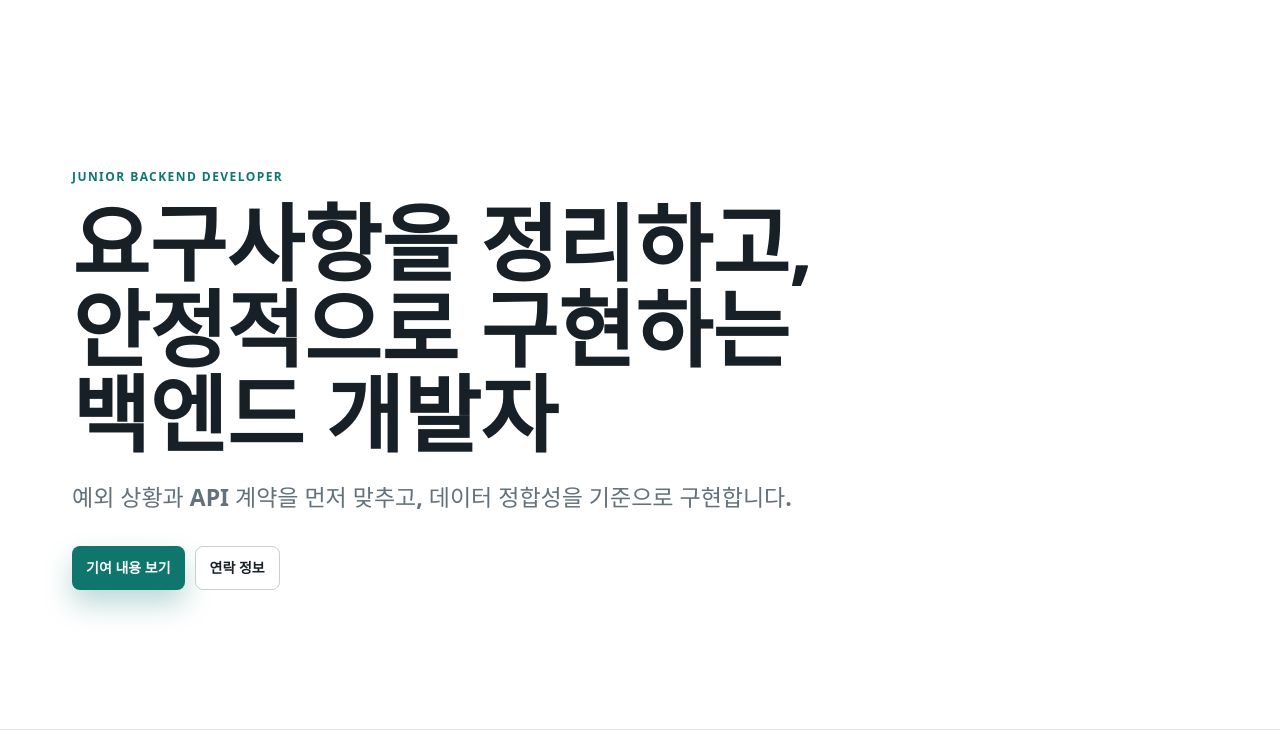
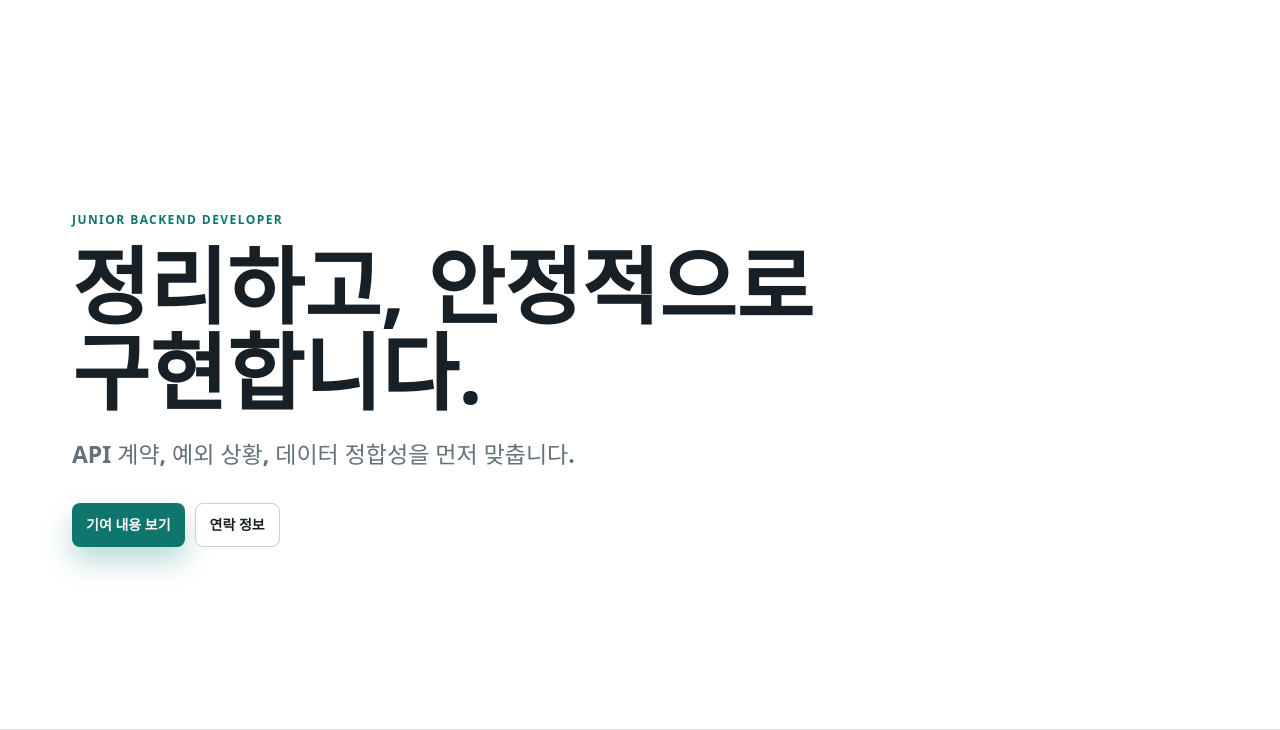
Before and after one commit to bellue/bellue.github.io, a plain HTML site: page index.html in a window 1280 px wide. Shown: the part 70-800 px from the top of the page. Drawn offline with Linux system fonts and the light colour scheme.

Commit message:
Simplify hero copy

```diff
--- a/index.html
+++ b/index.html
@@ -5,7 +5,7 @@
   <meta name="viewport" content="width=device-width, initial-scale=1.0" />
   <meta
     name="description"
-    content="요구사항을 정리하고 안정적으로 구현하는 주니어 백엔드 개발자 포트폴리오"
+    content="정리하고 안정적으로 구현하는 주니어 백엔드 개발자 포트폴리오"
   />
   <title>Backend Developer Portfolio | TeamPo</title>
   <link rel="stylesheet" href="./assets/styles.css?v=20260706-5" />
@@ -31,9 +31,9 @@
     <section class="hero" id="top" aria-labelledby="hero-title">
       <div class="hero-content reveal">
         <p class="eyebrow">Junior Backend Developer</p>
-        <h1 id="hero-title">요구사항을 정리하고, 안정적으로 구현하는 백엔드 개발자</h1>
+        <h1 id="hero-title">정리하고, 안정적으로 구현합니다.</h1>
         <p class="hero-lead">
-          예외 상황과 API 계약을 먼저 맞추고, 데이터 정합성을 기준으로 구현합니다.
+          API 계약, 예외 상황, 데이터 정합성을 먼저 맞춥니다.
         </p>
         <div class="hero-actions" aria-label="주요 이동 링크">
           <a class="primary-link" href="#contributions">기여 내용 보기</a>
```
